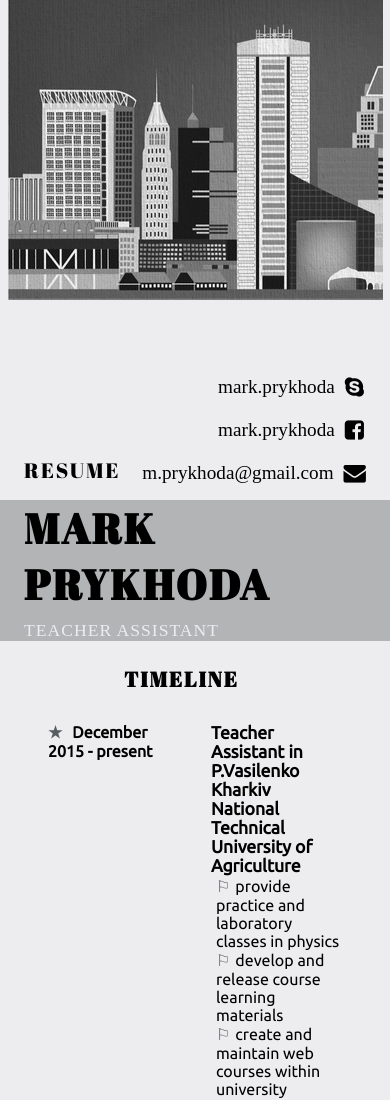
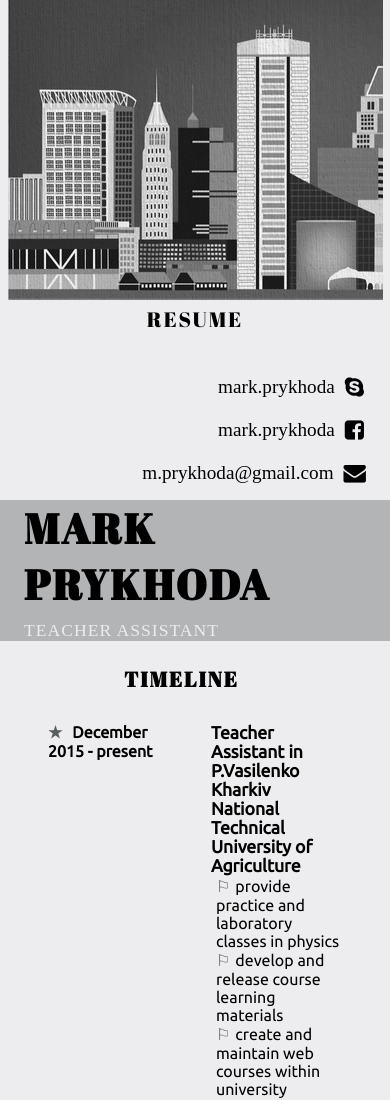
Before and after one commit to TMatrix/homepage, a plain HTML site: page index.html in a window 390 px wide. Shown: the top 1100 px of the page. Drawn offline with Linux system fonts and the light colour scheme.

Commit message:
Fix header for small screen

```diff
--- a/assets/styles/style.css
+++ b/assets/styles/style.css
@@ -35,6 +35,11 @@ h1,h2,h3,h4{
 
 .header-content-photo {
   max-height: 300px;
+}
+
+.header-content-photo img {
+  max-width: 100%;
+  height: auto;
 }
 .header-content-photo div{
   position: relative;
@@ -76,8 +81,6 @@ h1,h2,h3,h4{
 }
 
 .social{
-  display: inline-block;
-  padding-top: 1.2rem;
   text-decoration: none;
   color: #000000;
   font-size: 1.2rem;
@@ -97,6 +100,11 @@ h1,h2,h3,h4{
 .social-list{
   text-align: right;
   padding-bottom: 1rem;
+  list-style: none;
+}
+
+.social-list li {
+  padding-top: 1.2rem;
 }
 
 .fa-skype, .fa-facebook-square{
@@ -236,3 +244,14 @@ footer{
   }
 
 }
+
+@media (max-width: 400px) {
+  .row-info-title {
+    width: 100%;
+    text-align: center;
+  }
+
+  .social-list {
+    width: 100%;
+  }
+}
--- a/index.html
+++ b/index.html
@@ -30,11 +30,11 @@
             <div class="row-info-title">
               <div>RESUME</div>
             </div>
-            <div class="social-list">
-              <a href="skype:mark.prykhoda?chat" class="social">mark.prykhoda<span class="fa fa-skype"></span></a><br>
-              <a href="https://www.facebook.com/mark.prykhoda" class="social">mark.prykhoda<span class="fa fa-facebook-square"></span></a><br>
-              <a href="mailto:m.prykhoda@gmail.com" class="social">m.prykhoda@gmail.com<span class="fa fa-envelope"></span></a>
-            </div>
+            <ul class="social-list">
+              <li><a href="skype:mark.prykhoda?chat" class="social">mark.prykhoda<span class="fa fa-skype"></span></a></li>
+              <li><a href="https://www.facebook.com/mark.prykhoda" class="social">mark.prykhoda<span class="fa fa-facebook-square"></span></a></li>
+              <li><a href="mailto:m.prykhoda@gmail.com" class="social">m.prykhoda@gmail.com<span class="fa fa-envelope"></span></a></li>
+            </ul>
           </div>
           <div class="row-name">
             <div>
```
